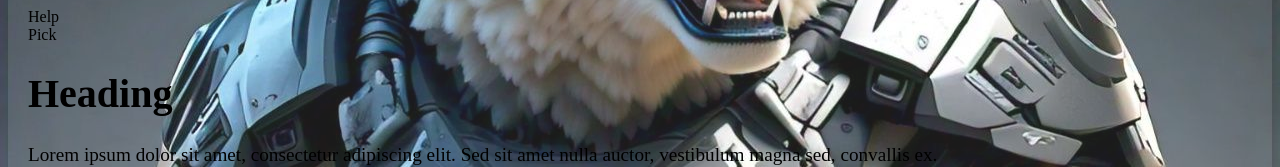
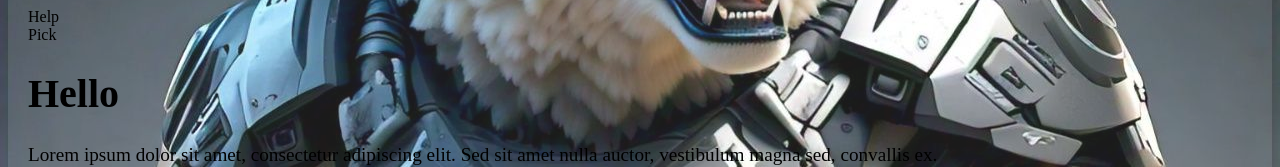
Before and after one commit to Divine-cyber-ui/Dojo-s-webpage, a plain HTML site: page src/index.html in a window 1280 px wide. Shown: the part 153-320 px from the top of the page. Drawn offline with Linux system fonts and the light colour scheme.

Commit message:
First heading changed to hello

```diff
--- a/src/index.html
+++ b/src/index.html
@@ -11,7 +11,7 @@
     <div class = "p1">Help</div>
     <div class = "p2">Pick</div>
   </div>
-<h1>Heading</h1>
+<h1>Hello</h1>
 <p>Lorem ipsum dolor sit amet, consectetur adipiscing elit. Sed sit amet nulla auctor, vestibulum magna sed, convallis ex.</p>
 <p>Lorem ipsum dolor sit amet, consectetur adipiscing elit. Sed sit amet nulla auctor, vestibulum magna sed, convallis ex.</p>
 </div>
```
